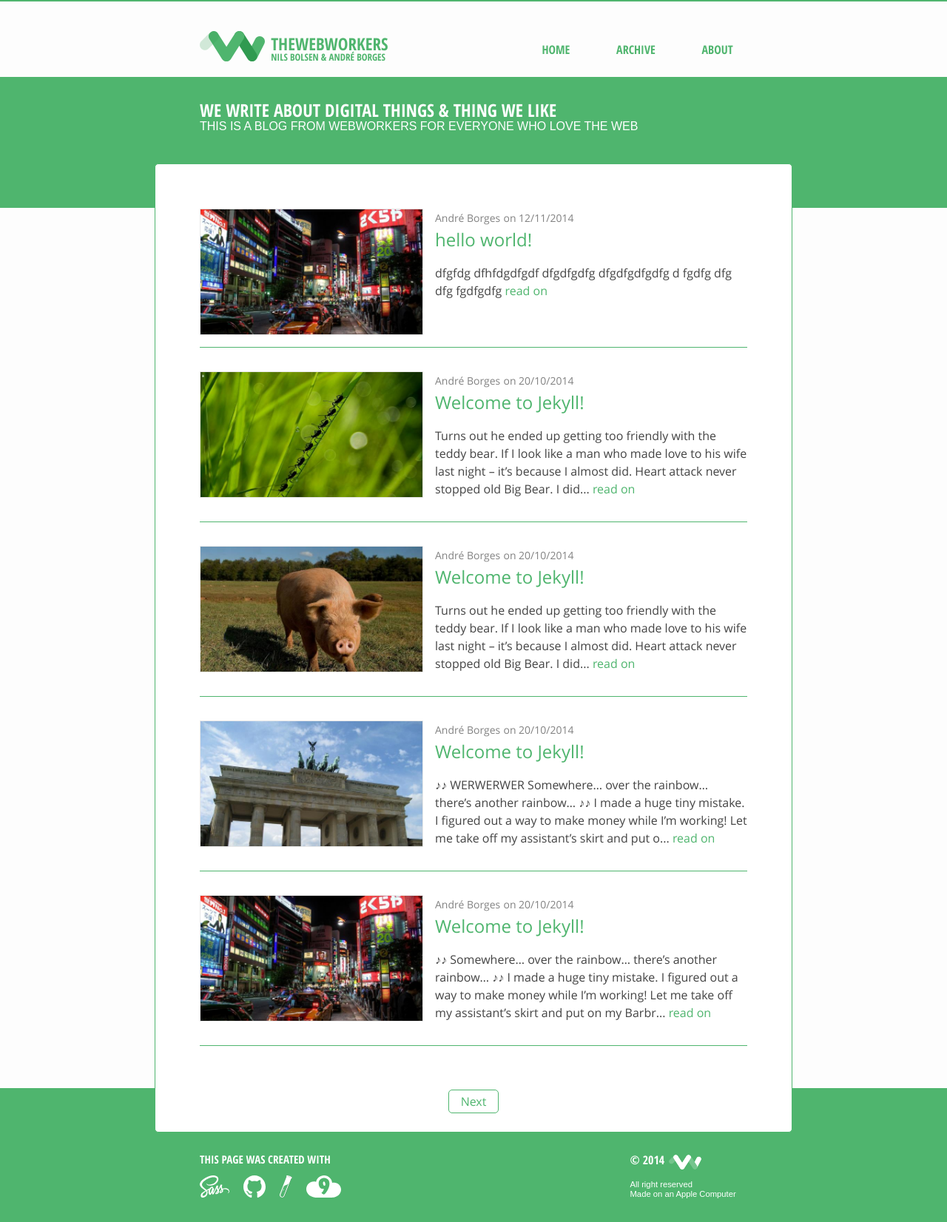
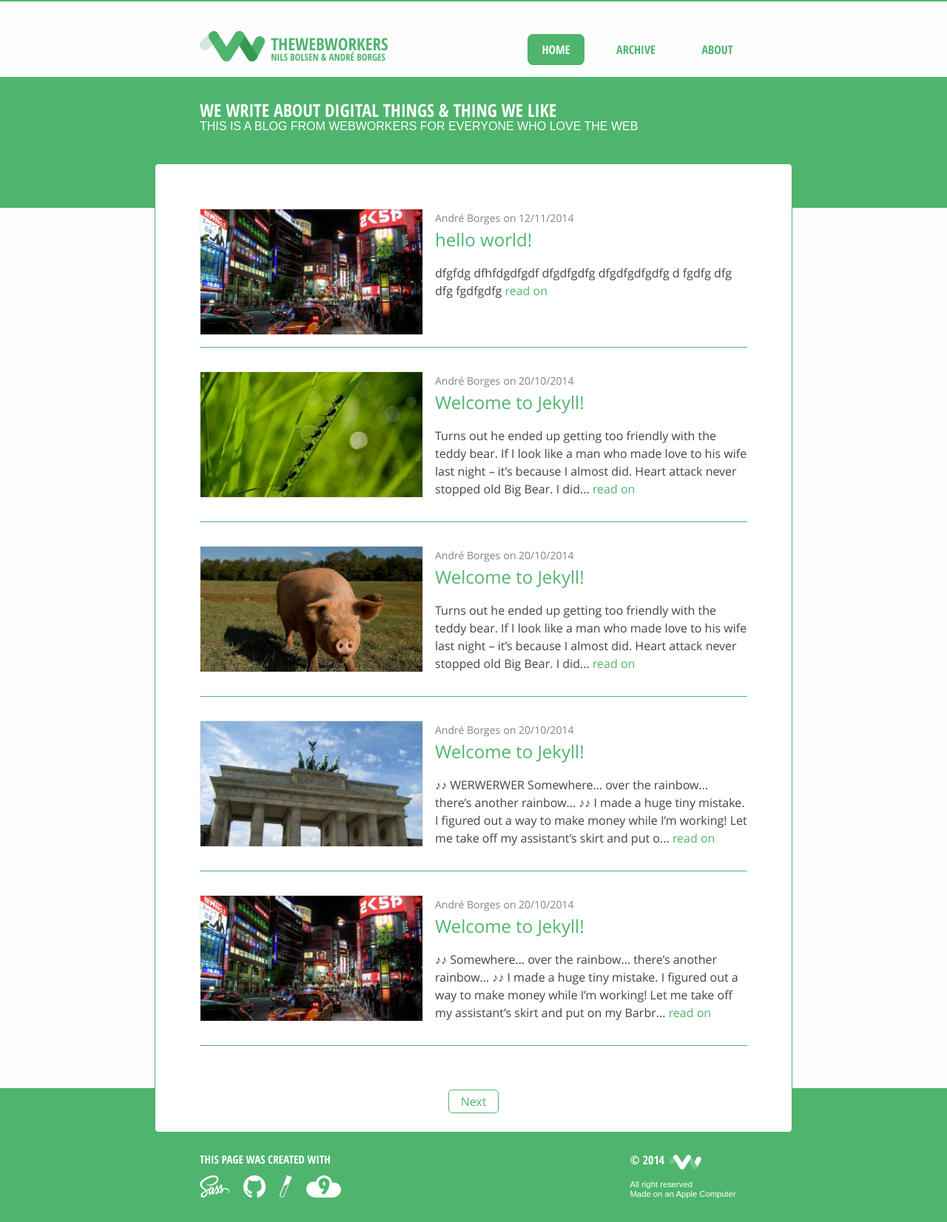
Before and after one commit to webwb/webwb.github.io, a Jekyll site: the page built from index.html, in a window 1280 px wide. Shown: the whole page at 74% size. Built offline with Jekyll 4.4.1, drawn with Linux system fonts in a browser that asks for light colours; the list of posts is cut into pages by our own code.

Commit message:
corrected navigation link states and added navigation highlight

```diff
--- a/_includes/header.html
+++ b/_includes/header.html
@@ -17,9 +17,10 @@
       </a>
 
       <div class="trigger">
-        <a class="page-link" href="/"        >Home</a>
-        <a class="page-link" href="/archive/">Archive</a>
-        <a class="page-link" href="/about/"  >About</a>
+        {% assign current = page.url | downcase | split: '/' %}
+        <a class="page-link {% if page.navigation == 'home'    %}active{% endif %}" href="/"        >Home</a>
+        <a class="page-link {% if page.navigation == 'archive' %}active{% endif %}" href="/archive/">Archive</a>
+        <a class="page-link {% if page.navigation == 'about'   %}active{% endif %}" href="/about/"  >About</a>
       </div>
     </nav>
 
--- a/_sass/_base.scss
+++ b/_sass/_base.scss
@@ -91,12 +91,12 @@ a {
     text-decoration: none;
 
     &:visited {
-        color: darken($brand-color, 15%);
+        color: $brand-color;
     }
 
     &:hover {
-        color: darken($brand-color, 15%);
-        text-decoration: none;
+        color: $brand-color;
+        text-decoration: underline;
     }
 }
 
--- a/_sass/_header.scss
+++ b/_sass/_header.scss
@@ -53,7 +53,9 @@
   border-width: 1px;
   border-style: solid;
   border-radius: 8px;
-  &:visited { color: $brand-color; }
+  &:visited {
+    color: $brand-color;
+  }
   &:hover {
     border-color: $brand-color;
     text-decoration:none;
@@ -62,7 +64,7 @@
     @extend .active;
   };
 }
-.active {
+.site-nav .active {
   background:$brand-color;
   border-color: $brand-color;
   color:white;
--- a/index.html
+++ b/index.html
@@ -1,5 +1,6 @@
 ---
 layout: default
+navigation: home
 ---
 
 <div class="home">
```
Also changed, not shown: about.md (+1 -0 lines), archive.md (+1 -0 lines), 1 other file.
